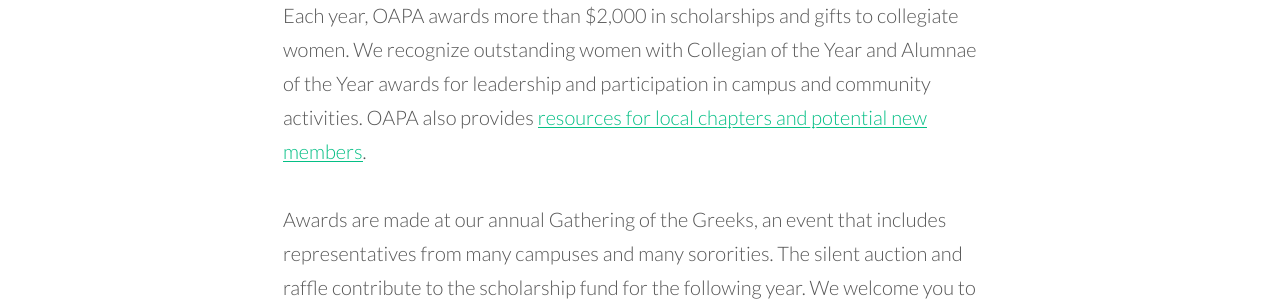
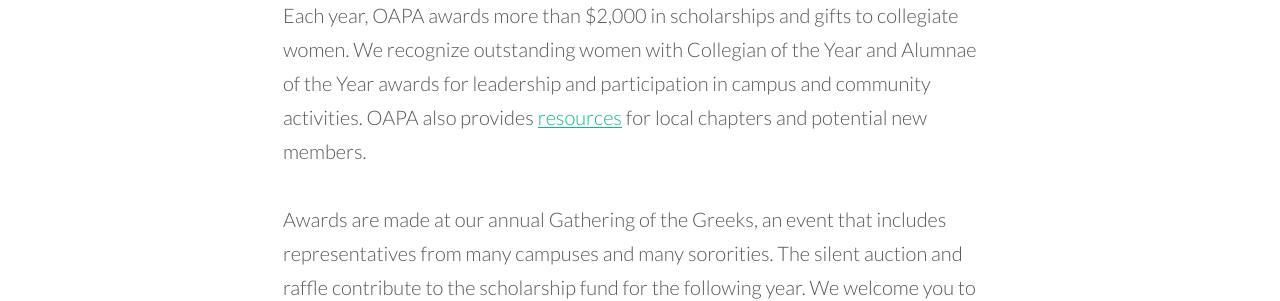
Before and after one commit to courtneyxann/oapa, a Jekyll site: the page built from docs/index.md, in a window 1280 px wide. Shown: the part 709-1010 px from the top of the page. Built offline with Jekyll 4.4.1, drawn with Linux system fonts in a browser that asks for light colours.

Commit message:
fixing link on homepage.

```diff
--- a/docs/index.md
+++ b/docs/index.md
@@ -10,7 +10,7 @@
 
 The Omaha Alumnae Panhellenic Association serves the Omaha area community and its Panhellenic women with [scholarships]({{ site.github.url }}/scholarships), [service awards]({{ site.github.url }}/applications), and a celebratory annual [Gathering of the Greeks]({{ site.github.url }}/gathering-of-the-greeks).
 
-Each year, OAPA awards more than $2,000 in scholarships and gifts to collegiate women. We recognize outstanding women with Collegian of the Year and Alumnae of the Year awards for leadership and participation in campus and community activities. OAPA also provides [resources for local chapters and potential new members]({{ site.github.url }}/recruitment).
+Each year, OAPA awards more than $2,000 in scholarships and gifts to collegiate women. We recognize outstanding women with Collegian of the Year and Alumnae of the Year awards for leadership and participation in campus and community activities. OAPA also provides [resources]({{ site.github.url }}/recruitment) for local chapters and potential new members.
 
 Awards are made at our annual Gathering of the Greeks, an event that includes representatives from many campuses and many sororities. The silent auction and raffle contribute to the scholarship fund for the following year. We welcome you to explore the information and applications here, and participate in this Panhellenic event.
 
```
